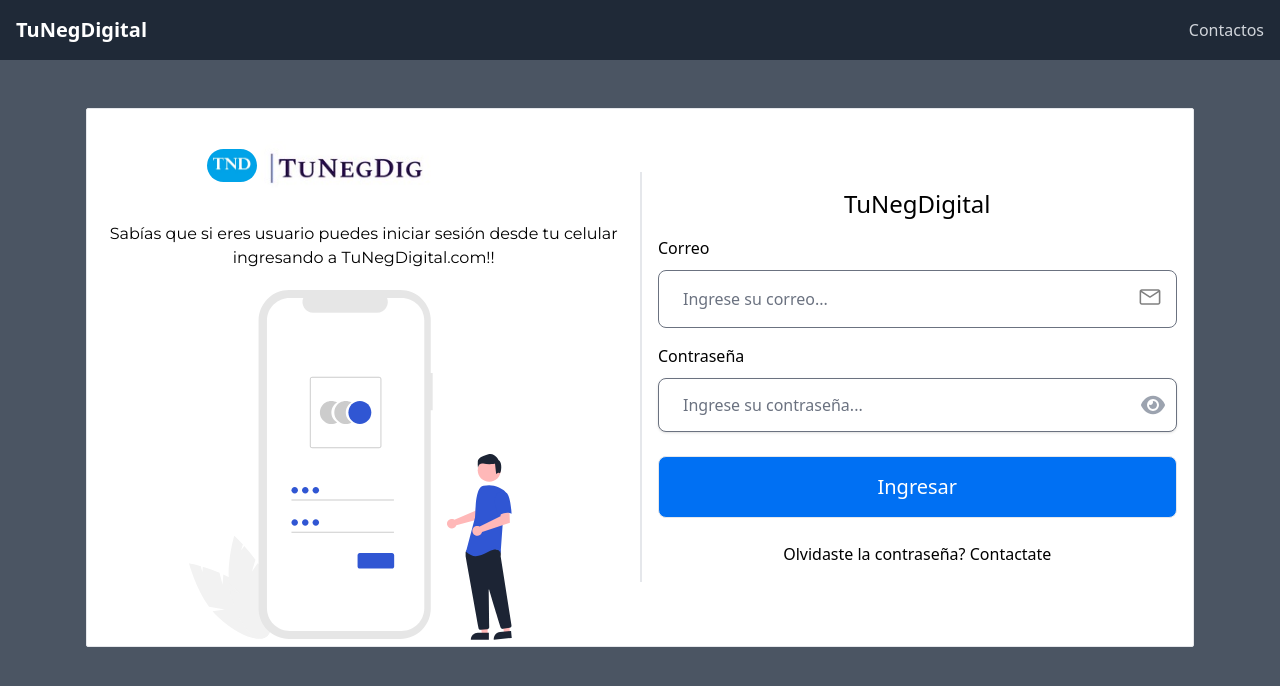
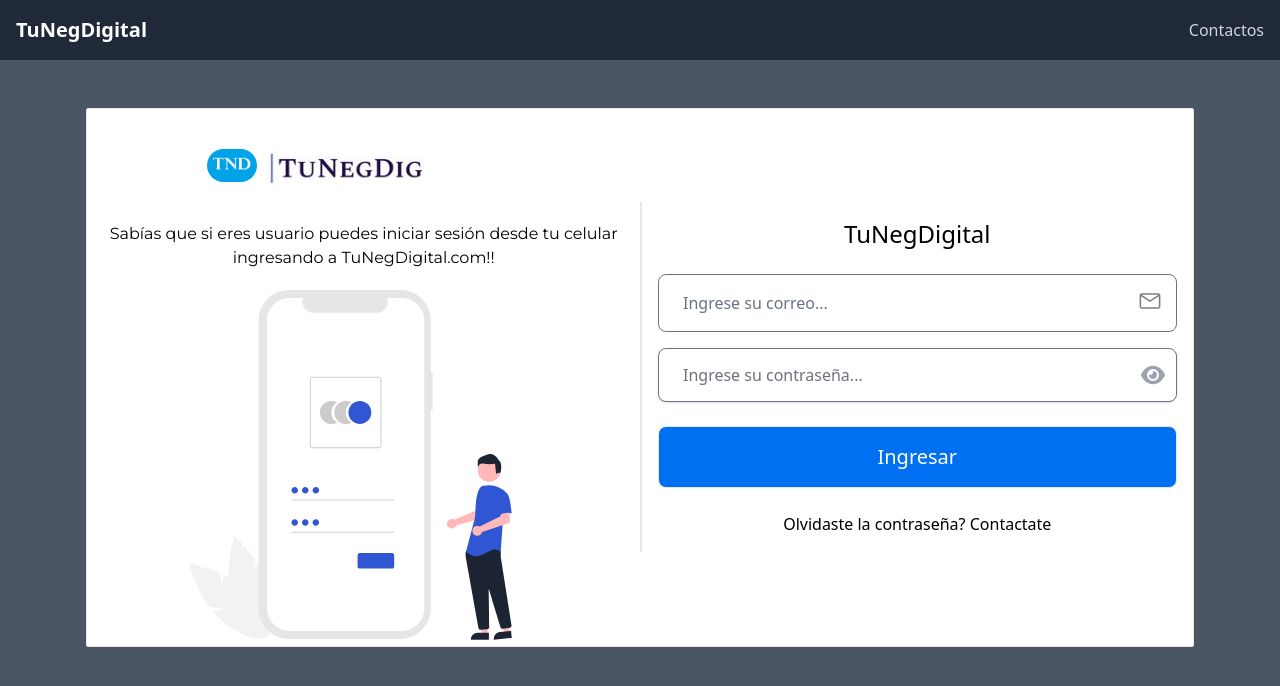
Before and after one commit to leandasilva/tunegociodigital, a Next.js app: page / in a window 1280 px wide. Shown: the top 686 px of the page. Built offline with nearby package versions, Linux system fonts and the light colour scheme; a web font is replaced by a local one.

Commit message:
Se modifico login

```diff
--- a/app/dashboard/proveedores/page.js
+++ b/app/dashboard/proveedores/page.js
@@ -67,7 +67,7 @@
           onChange={(e) => setSearchTerm(e.target.value)}
         />
 
-        <Button className="mt-5" onClick={handleRefresh}>Actualizar Monto</Button>
+        <Button className="mt-5" onClick={handleRefresh}>Actualizar Monto a pagar</Button>
 
 <div className="mt-6 overflow-x-auto">
   <div className="sm:-mx-6 lg:-mx-8">
--- a/app/ui/iniciosesion.js
+++ b/app/ui/iniciosesion.js
@@ -247,16 +247,13 @@
 
         <div className="w-full border-stroke dark:border-strokedark xl:w-1/2 xl:border-l-2">
           <div className="w-full p-4 sm:p-12.5 xl:p-17.5">
-            <h2 className="mb-16 text-center text-2xl mb-4 text-black  sm:text-title-xl2">
+            <h2 className=" text-center text-2xl mb-6 text-black  sm:text-title-xl2">
               TuNegDigital
             </h2>
 
             <form onSubmit={formik.handleSubmit}>
               {mensaje && mostrarMensaje()}
               <div className="mb-4">
-                <label className="mb-2.5 block font-medium text-black " htmlFor="email">
-                  Correo
-                </label>
                 <div className="relative">
                   <input
                     id="email"
@@ -289,9 +286,6 @@
 
 
               <div className="mb-6">
-                <label className="mb-2.5 block font-medium text-black" htmlFor="password">
-                  Contraseña
-                </label>
                 <div className="relative">
                   <input
                     className="shadow rounded-lg py-4 pl-6 pr-10 appearance-none border w-full text-gray-700 leading-tight focus:outline-none focus:shadow-outline"
```
